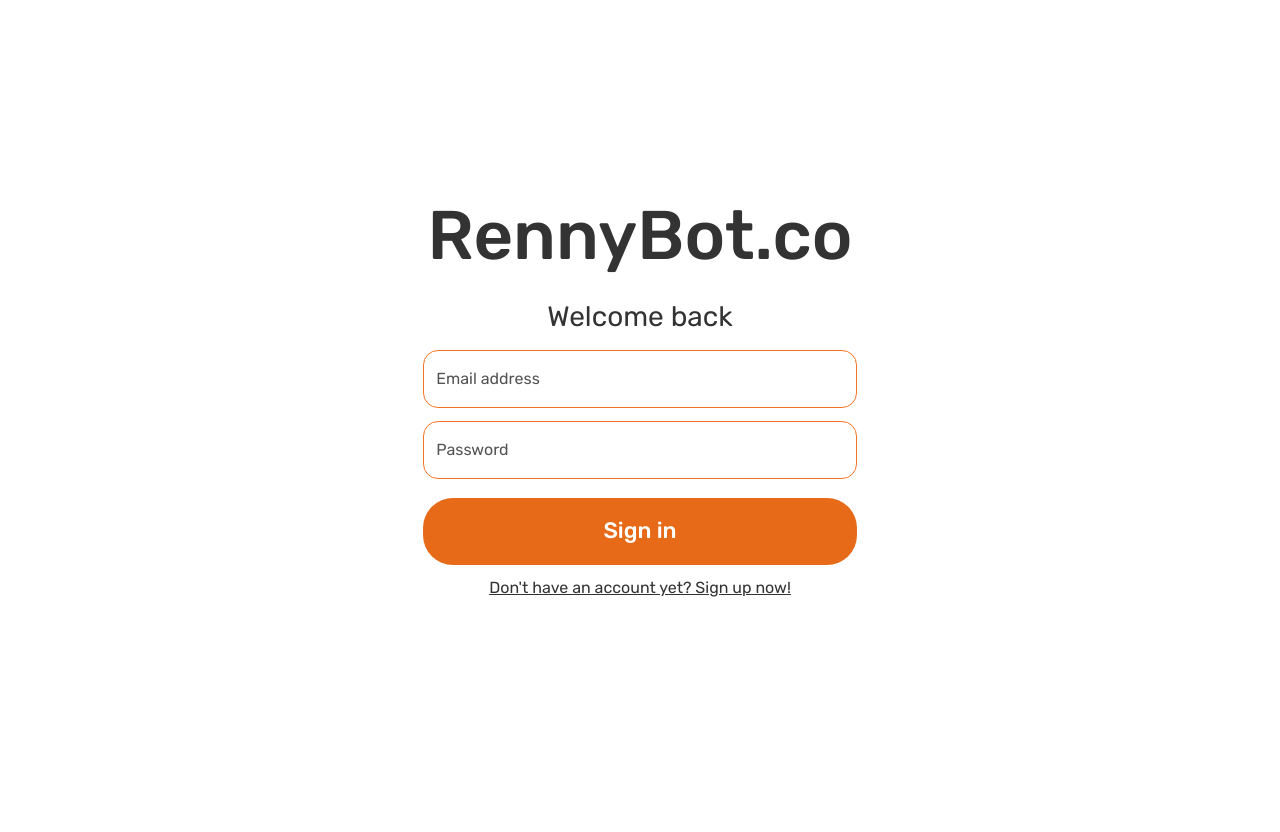
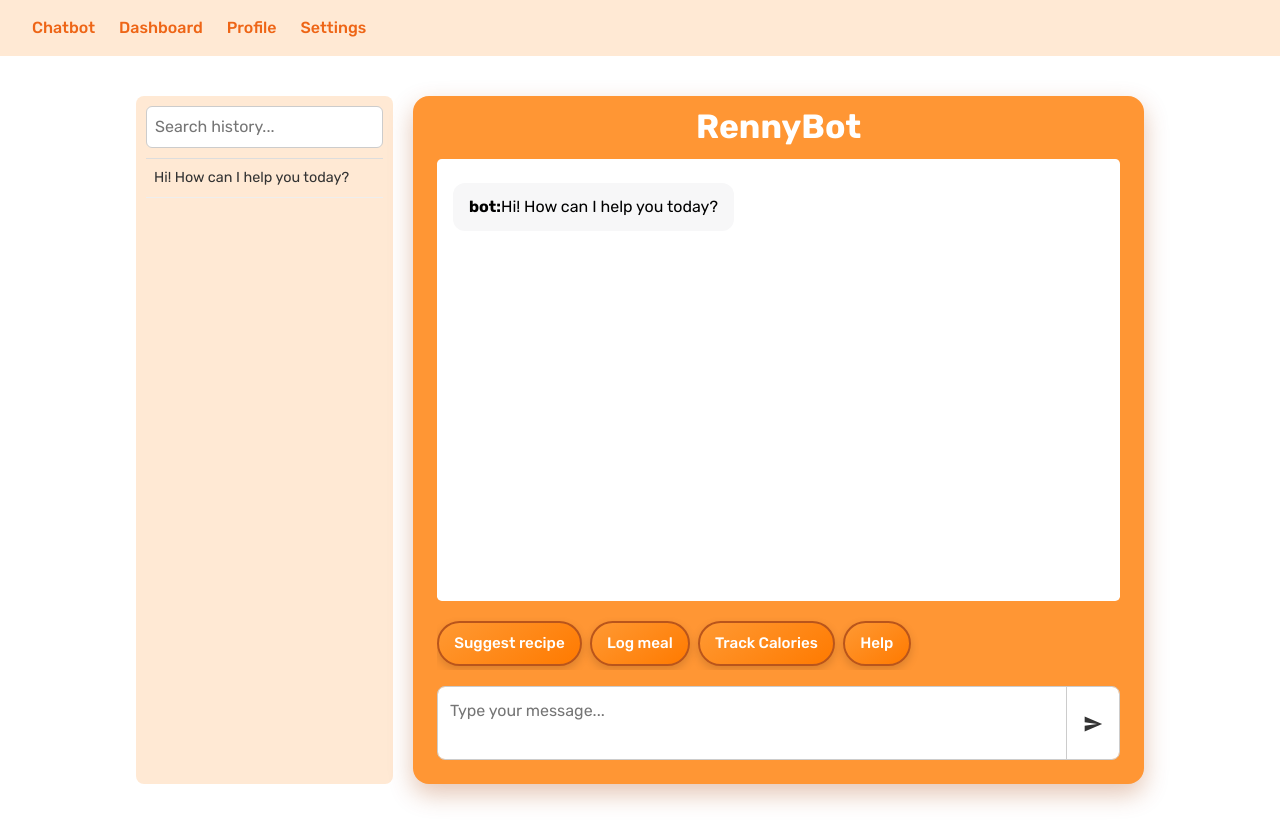
Before and after one commit to tgw6201/SummerBuild2025, a React (Vite) app in the folder client/: page / in a window 1280 px wide. Before the commit the page ends 800 px from the top, so only its background shows below. Built offline with nearby package versions, Linux system fonts and the light colour scheme.

Commit message:
Changed the nav bar design!

```diff
--- a/client/src/App.jsx
+++ b/client/src/App.jsx
@@ -13,10 +13,9 @@
 
   return (
     <>
-      {!hideNavbar && <Navbar />}
+      <Navbar />
       <Routes>
-        <Route path="/" element={<Login />} />
-        <Route path="/chatbot" element={<Chatbot />} />
+        <Route path="/" element={<Chatbot />} />
         <Route path="/dashboard" element={<Dashboard />} />
         <Route path="/profile" element={<Profile />} />
         <Route path="/settings" element={<Settings />} />
--- a/client/src/index.css
+++ b/client/src/index.css
@@ -22,6 +22,7 @@
   min-width: 320px;
   min-height: 100vh;
   background-color: #ffffff;
+  padding-top: 80px;
 }
 
 
@@ -41,14 +42,14 @@
   gap: 1.5rem;
   background: #ffe9d4;
   padding: 1rem 2rem;
-  border-radius: 12px;
   margin-bottom: 1.5rem;
-  justify-content: center;
+  justify-content: left;
   position: fixed;
   top: 0;
   left: 0;
   right: 0; /* or use width: 100% */
   z-index: 1000;
+
 }
 
 .navbar a {
```
